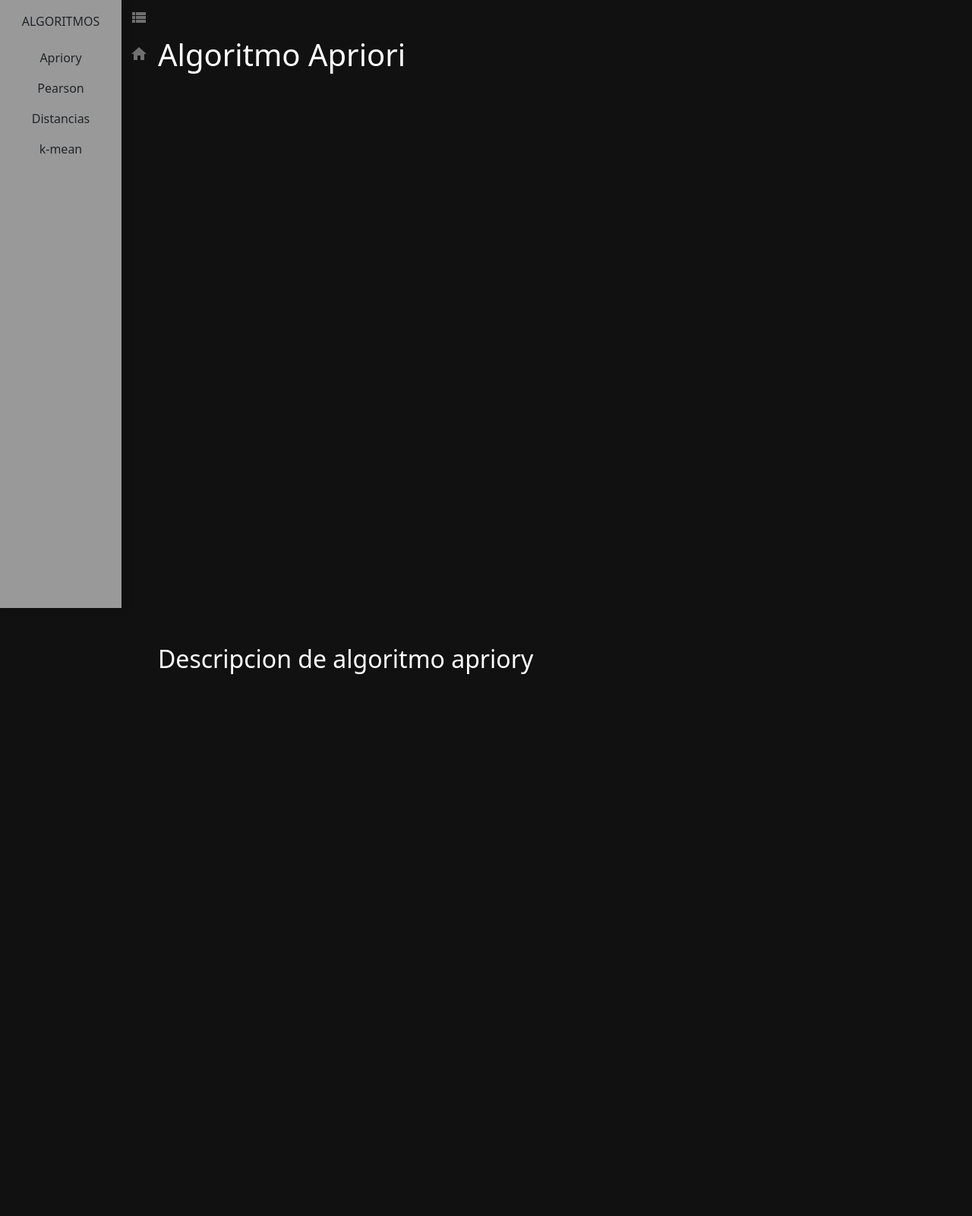
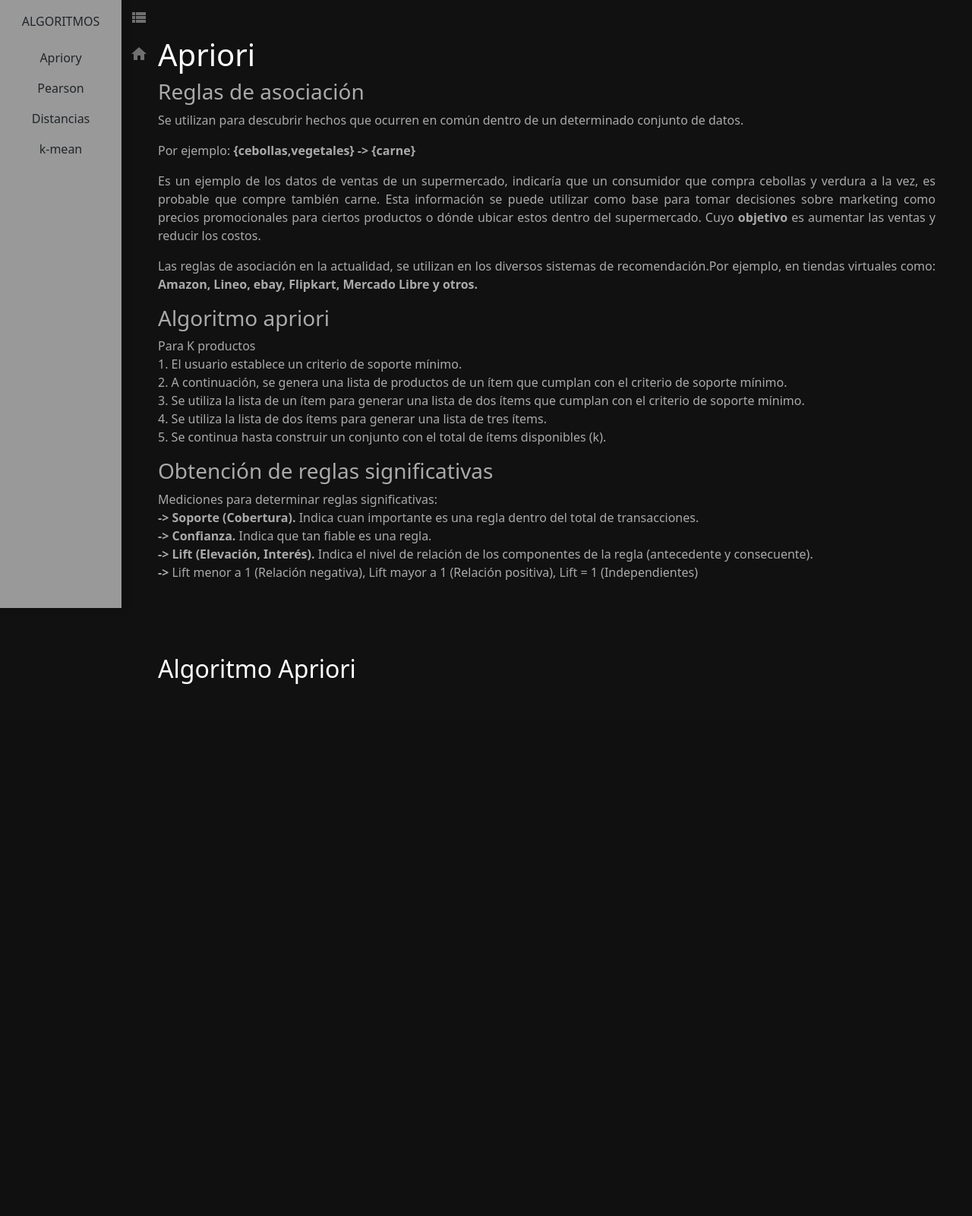
Before and after one commit to jorgeluis098/exploration_de_donnees, a Flask app: page /apriori in a window 1280 px wide. Shown: the whole page at 76% size. After the commit the page ends 900 px from the top, so only its background shows below. Run offline with Flask 2, Linux system fonts and the light colour scheme.

Commit message:
seccion informativa de algoritmo apriori

```diff
--- a/static/styles/css/main.css
+++ b/static/styles/css/main.css
@@ -44,6 +44,10 @@ h1, h2 {
   margin: 57px 0px;
 }
 
+.contenido {
+  color: #aaa;
+  text-align: justify;
+}
 .vertical-nav {
   min-width: 10rem;
   width: 10rem;
--- a/static/styles/scss/_styles.scss
+++ b/static/styles/scss/_styles.scss
@@ -45,3 +45,10 @@ h1, h2 {
     margin: 57px 0px;
   }
 }
+
+// texto
+.contenido{
+  color: #aaa;
+  text-align: justify;
+  p{}
+}
--- a/templates/apriory.html
+++ b/templates/apriory.html
@@ -1,7 +1,7 @@
 {% extends 'layout.html'%}
 
 {% block body%}
-<div class="one full">
+<div class="one ">
     <div class="one-section page-content p-5" id="content">
         <button onclick="navswitch()" id="sidebarCollapse" type="button" class="btn">
             <span class="material-icons">
@@ -15,12 +15,75 @@
             </span>
             </a>
         </button>
-        <h1>Algoritmo Apriori</h1>
+        <h1 class="mb-2">Apriori</h1>
+        <div class="contenido">
+            <div class="contenido_c1">
+                <h3>Reglas de asociación</h3>
+                <p>Se utilizan para descubrir hechos que ocurren en común dentro de un determinado conjunto de datos.</p>
+                <p>Por ejemplo: <span class="fw-bold">{cebollas,vegetales} -> {carne} </span></p>
+                <div> Es un ejemplo de los datos de ventas de un supermercado, indicaría que un consumidor que compra cebollas y verdura a la vez,
+                      es probable que compre también carne.
+                      Esta información se puede utilizar como base para tomar decisiones sobre marketing
+                      como precios promocionales para ciertos productos o dónde ubicar estos dentro del supermercado.
+                      Cuyo <span class="fw-bold">objetivo</span> es aumentar las ventas y reducir los costos.
+                </div>
+                <div class="pt-3">
+                    Las reglas de asociación en la actualidad, se utilizan en los diversos sistemas de recomendación.Por ejemplo,
+                    en tiendas virtuales como: <span class="fw-bold">Amazon, Lineo, ebay, Flipkart, Mercado Libre y otros.</span>
+                </div>
+                <h3 class="mt-3">Algoritmo apriori</h3>
+                <div>
+                    Para K productos
+                    <ul>
+                        <li>
+                            1. El usuario establece un criterio de soporte mínimo.
+                        </li>
+                        <li>
+                            2. A continuación, se genera una lista de productos de un ítem que
+                            cumplan con el criterio de soporte mínimo.
+                        </li>
+                        <li>
+                            3. Se utiliza la lista de un ítem para generar una lista de dos ítems que
+                            cumplan con el criterio de soporte mínimo.
+                        </li>
+                        <li>
+                            4. Se utiliza la lista de dos ítems para generar una lista de tres ítems.
+                        </li>
+                        <li>
+                            5. Se continua hasta construir un conjunto con el total de ítems disponibles (k).
+                        </li>
+                    </ul>
+                </div>
+                <h3 class="mt-3">Obtención de reglas significativas</h3>
+                <div>
+                    Mediciones para determinar reglas significativas:
+                    <ul>
+                        <li>
+                            <span class="fw-bold"> -> Soporte (Cobertura).</span>  Indica cuan importante es una regla dentro del total de transacciones.
+                        </li>
+                        <li>
+                            <span class="fw-bold"> -> Confianza.</span>   Indica que tan fiable es una regla.
+                        </li>
+                        <li>
+                            <span class="fw-bold"> -> Lift (Elevación, Interés).</span>   Indica el nivel de relación de los componentes de la regla (antecedente y
+                            consecuente).
+                        </li>
+                        <li>
+                            <span class="fw-bold"> -> </span> Lift menor a 1 (Relación negativa), Lift mayor a 1 (Relación positiva), Lift = 1 (Independientes)
+                        </li>
+                    </ul>
+                </div>
+            </div>
+            <div class="contenido_c2">
+
+            </div>
+
+        </div>
     </div>
 </div>
-<div class="two full">
+<div class="two ">
     <div class="two-section page-content p-5" id="content2">
-        <h2>Descripcion de algoritmo apriory </h2>
+        <h2>Algoritmo Apriori</h2>
     </div>
 </div>
 {% endblock%}
```
